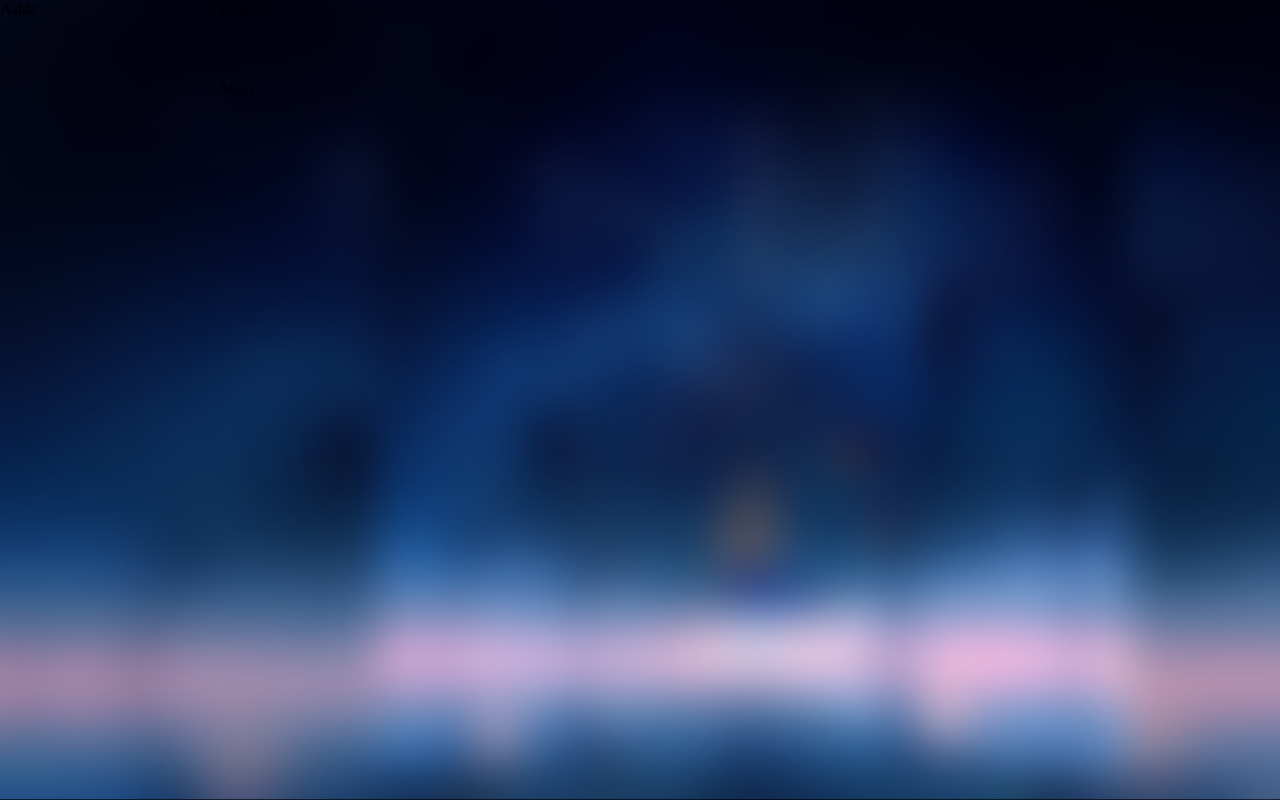
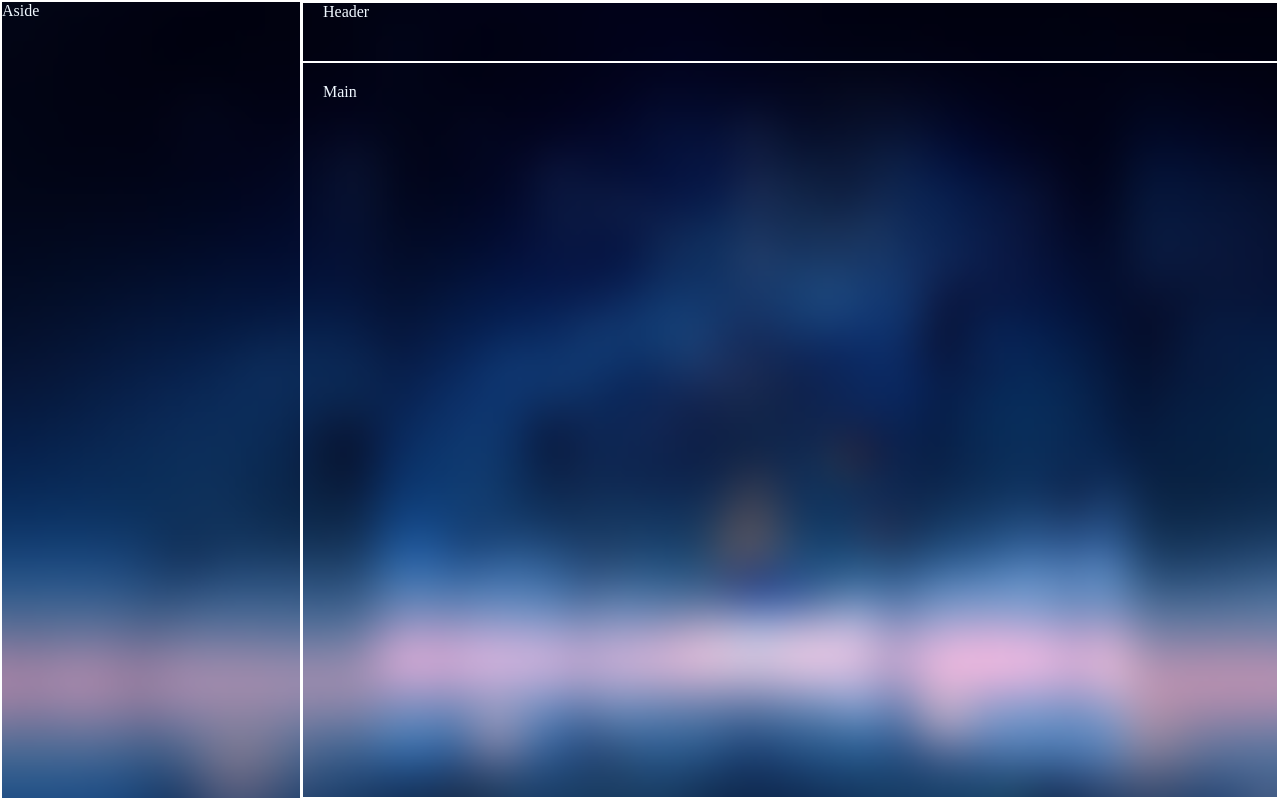
Before and after one commit to Attiybom/vue3-todos, a Vue app: page /#/home in a window 1280 px wide. Built offline with nearby package versions, Linux system fonts and the light colour scheme.

Commit message:
test-css

```diff
--- a/src/views/Layout.vue
+++ b/src/views/Layout.vue
@@ -2,7 +2,7 @@
 
 <template>
     <el-container>
-      <el-aside width="200px">Aside</el-aside>
+      <el-aside width="300px">Aside</el-aside>
       <el-container>
         <el-header>Header</el-header>
         <el-main>Main</el-main>
@@ -10,4 +10,16 @@
     </el-container>
 </template>
 
-<style scoped></style>
+<style scoped>
+.el-container {
+  width: 100%;
+  height: 100%;
+  color: aliceblue;
+  border: 1px solid white;
+}
+.el-aside,
+.el-header,
+.el-main{
+  border: 1px solid white;
+}
+</style>
```
